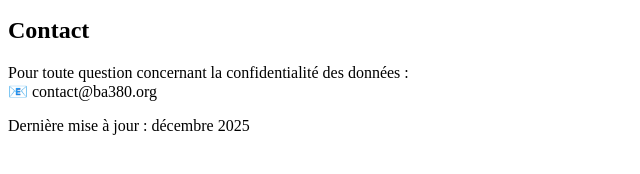
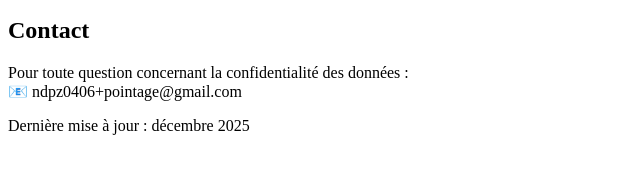
Before and after one commit to ndprz/pointage-mobile-privacy, a plain HTML site: page index.html in a window 1280 px wide. Shown: the part 580-754 px from the top of the page, 0-640 px from the left. Drawn offline with Linux system fonts and the light colour scheme.

Commit message:
Update contact email address in index.html

```diff
--- a/index.html
+++ b/index.html
@@ -49,7 +49,7 @@ Aucune donnée personnelle n’est partagée avec des services tiers à des fins
 <p>
 Pour toute question concernant la confidentialité des données :
 <br>
-📧 contact@ba380.org
+📧 ndpz0406+pointage@gmail.com
 </p>
 
 <p>Dernière mise à jour : décembre 2025</p>
```
